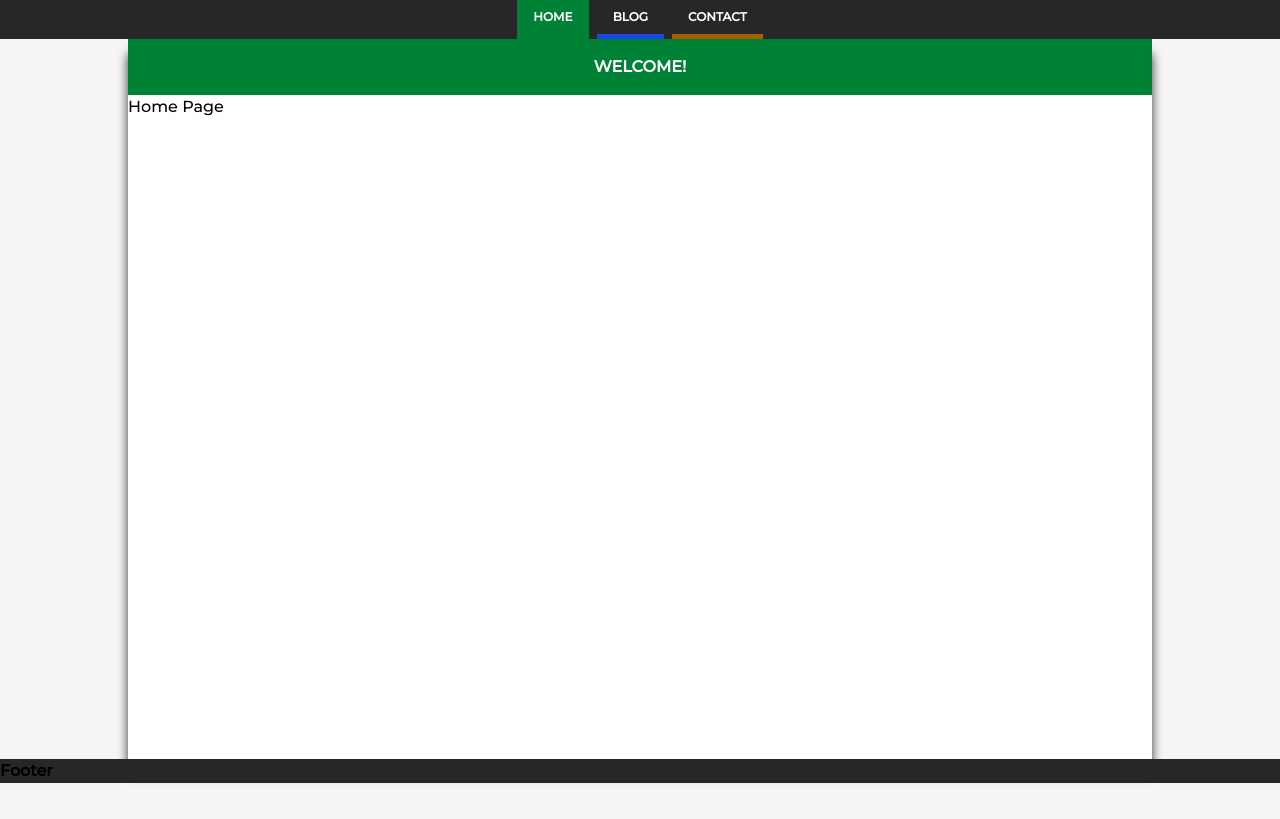
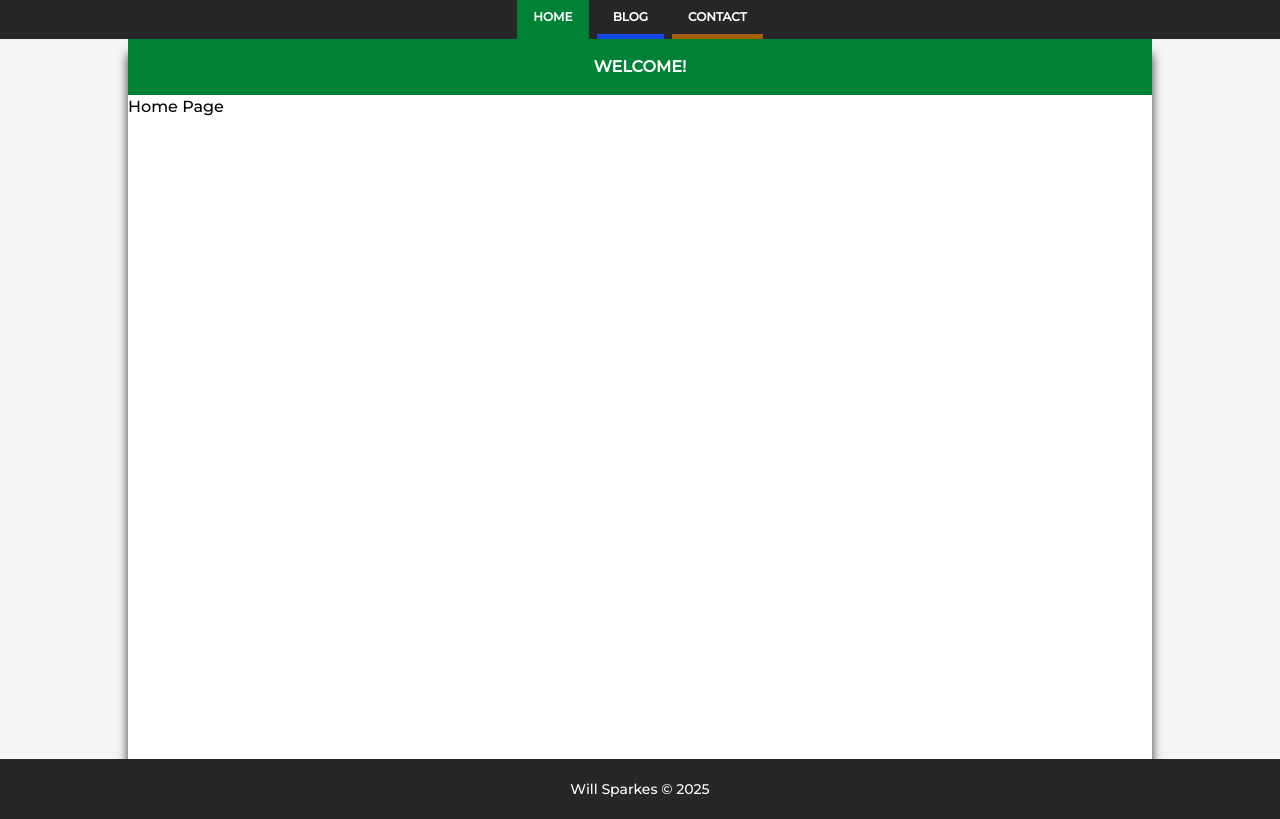
Before and after one commit to Sparkes7/week8-blog, a Next.js app: page / in a window 1280 px wide. Built offline with nearby package versions, Linux system fonts and the light colour scheme.

Commit message:
footer styles updated

```diff
--- a/src/components/Footer/Footer.jsx
+++ b/src/components/Footer/Footer.jsx
@@ -1,8 +1,8 @@
 import "./Footer.css";
 export default function Footer() {
   return (
-    <footer>
-      <strong>Footer</strong>
+    <footer className="py-5 text-center text-white font-light text-sm">
+      <strong>Will Sparkes © 2025</strong>
     </footer>
   );
 }
```
